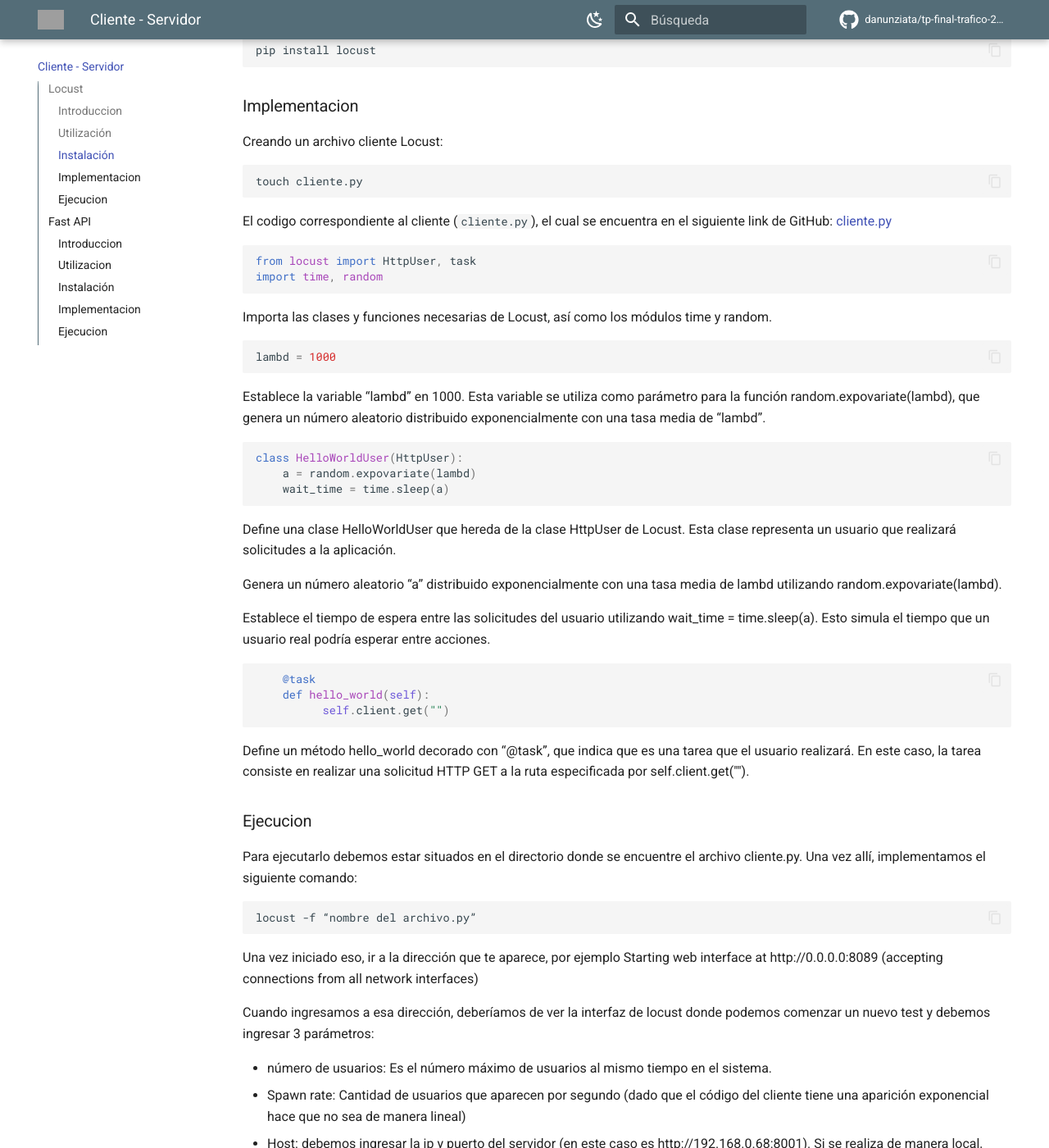
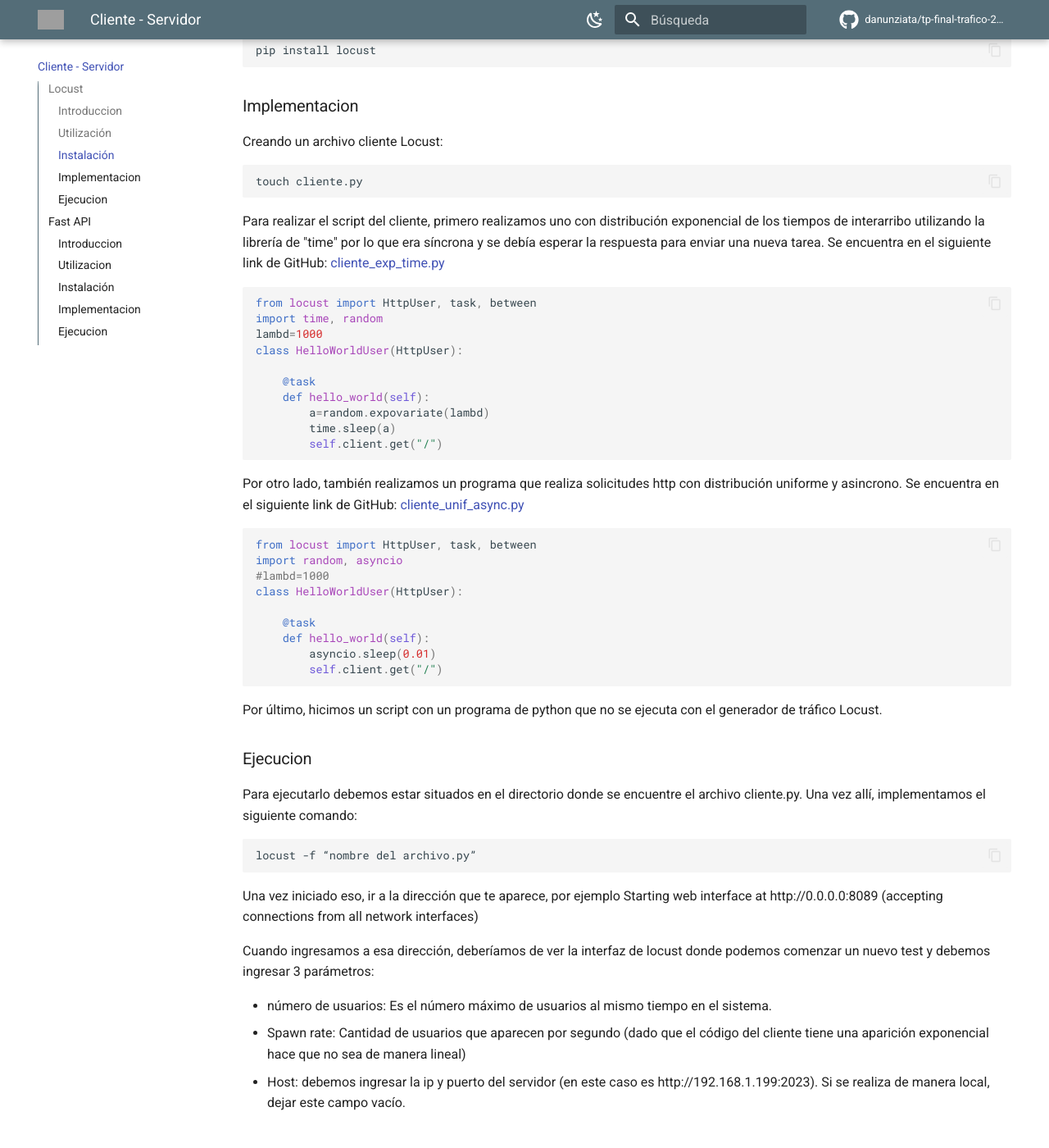
Before and after one commit to danunziata/tp-final-trafico-2023, an MkDocs documentation site: the page built from docs/4-cliente-servidor.md, in a window 1280 px wide and 1400 px high, scrolled down 1511 px. Shown: the whole window at 82% size. Built offline with MkDocs 1.6.1 and Material for MkDocs 9.7.7, drawn with Linux system fonts in a browser that asks for light colours; comment, search, counter and statistics services are not loaded; some of the changed text lies outside the part shown; grey boxes are pictures that could not be loaded.

Commit message:
fix: Modificación 4-cliente-servidor.md

````diff
--- a/docs/4-cliente-servidor.md
+++ b/docs/4-cliente-servidor.md
@@ -41,32 +41,34 @@
 ```bash
 touch cliente.py
 ```
-El codigo correspondiente al cliente (`cliente.py`), el cual se encuentra en el siguiente link de GitHub: [cliente.py](https://github.com/danunziata/tp-final-trafico-2023/blob/main/code/GeneradorDeTrafico/cliente.py)
+Para realizar el script del cliente, primero realizamos uno con distribución exponencial de los tiempos de interarribo utilizando la librería de "time" por lo que era síncrona y se debía esperar la respuesta para enviar una nueva tarea. Se encuentra en el siguiente link de GitHub: [cliente_exp_time.py](https://github.com/danunziata/tp-final-trafico-2023/blob/main/code/GeneradorDeTrafico/cliente_exp_time.py)
 ```py
-from locust import HttpUser, task
+from locust import HttpUser, task, between
 import time, random
+lambd=1000
+class HelloWorldUser(HttpUser):
+
+	@task
+	def hello_world(self):
+		a=random.expovariate(lambd)
+		time.sleep(a)
+		self.client.get("/")
+
 ```
-Importa las clases y funciones necesarias de Locust, así como los módulos time y random.
+Por otro lado, también realizamos un programa que realiza solicitudes http con distribución uniforme y asincrono. Se encuentra en el siguiente link de GitHub: [cliente_unif_async.py](https://github.com/danunziata/tp-final-trafico-2023/blob/main/code/GeneradorDeTrafico/cliente_unif_async.py)
 ```py
-lambd = 1000
-```
-Establece la variable “lambd” en 1000. Esta variable se utiliza como parámetro para la función random.expovariate(lambd), que genera un número aleatorio distribuido exponencialmente con una tasa media de “lambd”.
-```py
+from locust import HttpUser, task, between
+import random, asyncio
+#lambd=1000
 class HelloWorldUser(HttpUser):
-    a = random.expovariate(lambd)
-    wait_time = time.sleep(a)
-```
-Define una clase HelloWorldUser que hereda de la clase HttpUser de Locust. Esta clase representa un usuario que realizará solicitudes a la aplicación.
 
-Genera un número aleatorio “a” distribuido exponencialmente con una tasa media de lambd utilizando random.expovariate(lambd).
-
-Establece el tiempo de espera entre las solicitudes del usuario utilizando wait_time = time.sleep(a). Esto simula el tiempo que un usuario real podría esperar entre acciones.
-```py
     @task
     def hello_world(self):
-          self.client.get("")
+        asyncio.sleep(0.01)
+        self.client.get("/")
 ```
-Define un método hello_world decorado con “@task”, que indica que es una tarea que el usuario realizará. En este caso, la tarea consiste en realizar una solicitud HTTP GET a la ruta especificada por self.client.get("").
+
+Por último, hicimos un script con un programa de python que no se ejecuta con el generador de tráfico Locust.
 
 ### Ejecucion
 
@@ -83,7 +85,7 @@
 
 - número de usuarios: Es el número máximo de usuarios al mismo tiempo en el sistema.
 - Spawn rate:  Cantidad de usuarios que aparecen por segundo (dado que el código del cliente tiene una aparición exponencial hace que no sea de manera lineal)
-- Host: debemos ingresar la ip y puerto del servidor (en este caso es http://192.168.0.68:8001). Si se realiza de manera local, dejar este campo vacío.
+- Host: debemos ingresar la ip y puerto del servidor (en este caso es http://192.168.1.199:2023). Si se realiza de manera local, dejar este campo vacío.
 
 ## Fast API
 
@@ -115,40 +117,34 @@
 pip install uvicorn
 ```
 ### Implementacion
-El script que hace referencia a la aplicación realizada con FastApi es (`servidor.py`), el cual está en [servidor.py](https://github.com/danunziata/tp-final-trafico-2023/blob/main/code/GeneradorDeTrafico/servidor.py):
+En cuanto al servidor, también hay dos programas. Uno con distribución uniforme asíncrono [servidor_unif_async.py](https://github.com/danunziata/tp-final-trafico-2023/blob/main/code/GeneradorDeTrafico/servidor_unif_async.py)
 ```py
 from fastapi import FastAPI
-import random, time
+#import random
+import asyncio
+
+app = FastAPI()
+#mu = 100    # 1 / media
+
+@app.get("/")
+async def root():
+    a = 0.01
+    asyncio.sleep(a)
+    return {1}
 ```
+También realizamos un script con distribución exponencial asíncrono. [servidor_exp_async.py](https://github.com/danunziata/tp-final-trafico-2023/blob/main/code/GeneradorDeTrafico/servidor_exp_async.py)
+```py
+from fastapi import FastAPI
+import random, asyncio
+app = FastAPI()
+mu = 100
 
-Importa la clase FastAPI del módulo fastapi.
-
-Importa los módulos random y time para generar números aleatorios y pausar la ejecución, respectivamente.
-
-```py
-app = FastAPI()
-```
-Crea una instancia de la clase FastAPI. Esto representa la aplicación web que responderá a las solicitudes HTTP.
-```py
-mu = 100
-```
-Establece la variable mu en 100. Esta variable se usa como parámetro para la función “random.expovariate(mu)”, que genera un número aleatorio distribuido exponencialmente con una tasa media de “mu”.
-```py
 @app.get("/")
 async def root():
     a = random.expovariate(mu)
-    time.sleep(a)
-    return {a}
+    asyncio.sleep(a)
+    return {1}
 ```
-Define una ruta para el método HTTP GET en la raíz ("/") de la aplicación.
-
-La función root se ejecutará cuando se realice una solicitud HTTP GET a la ruta raíz.
-
-Genera un número aleatorio “a” distribuido exponencialmente con una tasa media de mu utilizando random.expovariate(mu).
-
-Pausa la ejecución del programa durante un tiempo dado por el valor de “a” utilizando “time.sleep(a)”. Esto simula algún tipo de operación que lleva un tiempo aleatorio.
-
-Retorna un diccionario que contiene el valor de “a”. En este caso, el valor de a se incluye en un conjunto ({a}). Es importante señalar que, normalmente, en una API, se devolvería un objeto JSON más estructurado. En este caso, se está devolviendo un conjunto con un solo elemento.
 ### Ejecucion
 Una vez creado los programas tanto para el cliente como el servidor, para ejecutar es necesario utilizar el servidor Uvicorn para levantar la aplicación creada con FastApi.
 
````
